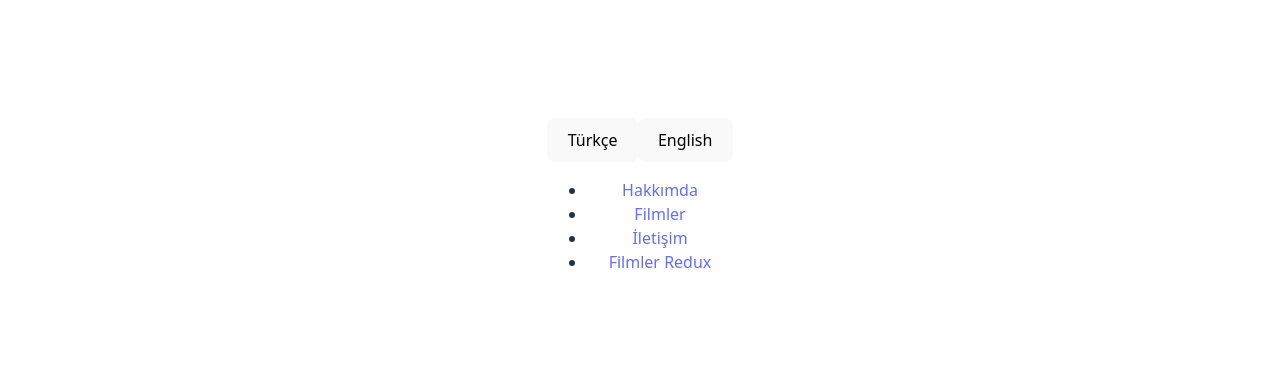
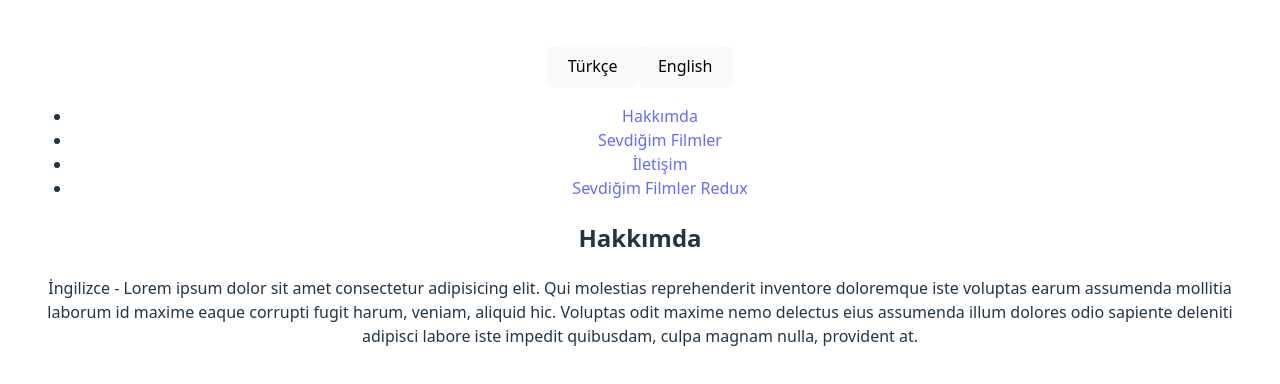
Before and after one commit to lenakucukmisirliyan/react_project, a React (Vite) app: page /about-me in a window 1280 px wide. Shown: the part 196-580 px from the top of the page. Built offline with nearby package versions, Linux system fonts and the light colour scheme.

Commit message:
Add multilanguage support with react-intl

```diff
--- a/package.json
+++ b/package.json
@@ -13,6 +13,7 @@
     "@reduxjs/toolkit": "^2.8.2",
     "react": "^19.1.0",
     "react-dom": "^19.1.0",
+    "react-intl": "^7.1.11",
     "react-redux": "^9.2.0",
     "react-router-dom": "^7.6.2"
   },
--- a/src/App.jsx
+++ b/src/App.jsx
@@ -7,6 +7,7 @@ import Movies from './pages/Movies';
 import Contact from './pages/Contact';
 import Movies_redux from './pages/Movies_redux';
 import { MENU_ITEMS, PAGE_ID_LIST } from './constants/constant';
+import { FormattedMessage } from 'react-intl';
 
 const routeList = {
   [PAGE_ID_LIST.ABOUT]: About,
@@ -15,15 +16,11 @@ const routeList = {
   [PAGE_ID_LIST.MOVIES_REDUX]: Movies_redux,
 };
 
-function App() {
-  const [lang, setLang] = useState('tr')
+function App({lang}) {
 
   return (
     <div>
-      <button onClick={() => setLang('tr')}>Türkçe</button>
-      <button onClick={() => setLang('en')}>English</button>
-
-      <Menu lang={lang} />
+      <Menu />
 
       <Routes>
         <Route path="/" element={<Navigate to="/about-me" replace />} />
@@ -33,8 +30,8 @@ function App() {
           return (
             <Route
               key={item.id}
-              path={lang === 'tr' ? item.url : item.url_en}
-              element={<Component lang={lang} />}
+              path={item.url_en}
+              element={<Component lang={lang}/>}
             />
           )
         })}
--- a/src/components/Menu.jsx
+++ b/src/components/Menu.jsx
@@ -1,16 +1,17 @@
 import React from "react";
 import { Link } from 'react-router-dom';
 import { MENU_ITEMS } from "../constants/constant";
+import { FormattedMessage } from "react-intl";
 
 
-function Menu({lang}) {
+function Menu() {
     return (
         <nav>
             <ul>
                 {MENU_ITEMS.map(item => (
                     <li key={item.id}>
-                        <Link to={lang === 'tr' ? item.url : item.url_en}>
-                            {item.label[lang]}
+                        <Link to={item.url_en}>
+                            <FormattedMessage id={`menu.${item.id}`}/>
                         </Link>
                     </li>
                 ))}
--- a/src/constants/constant.js
+++ b/src/constants/constant.js
@@ -2,25 +2,21 @@ export const MENU_ITEMS = [
   {
     id: 1,
     label: { tr: "Hakkımda", en: "About Me" },
-    url: '/hakkimda',
     url_en: '/about-me',
   },
   {
     id: 2,
     label: { tr: "Filmler", en: "Movies" },
-    url: '/filmler',
     url_en: '/movies',
   },
   {
     id: 3,
     label: { tr: "İletişim", en: "Contact" },
-    url: '/iletisim',
     url_en: '/contact',
   },
   {
     id: 4,
     label: { tr: "Filmler Redux", en: "Movies Redux" },
-    url: '/filmler-redux',
     url_en: '/movies-redux',
   }
 ]
--- a/src/features/movies/moviesSlice.js
+++ b/src/features/movies/moviesSlice.js
@@ -2,8 +2,8 @@ import { createSlice, createAsyncThunk } from '@reduxjs/toolkit';
 
 export const fetchMovies = createAsyncThunk(
     'movies/fetchMovies',
-    async () => {
-        const response = await fetch(`https://api.themoviedb.org/3/movie/popular?api_key=23a0dfb4e623e111fa20f927a8922a98&language=tr-TR&page=1`)
+    async (lang) => {
+        const response = await fetch(`https://api.themoviedb.org/3/movie/popular?api_key=23a0dfb4e623e111fa20f927a8922a98&language=${lang}&page=1`)
         const data = await response.json();
         return data.results.slice(0,10);
     }
--- /dev/null
+++ b/src/locales/en.json
@@ -0,0 +1,20 @@
+{
+  "menu.1": "About Me",
+  "menu.2": "Favorite Movies",
+  "menu.3": "Contact",
+  "menu.4": "Favorite Movies Redux",
+
+  "about.title": "About Me",
+  "movies.title": "Favorite Movies",
+  "contact.title": "Contact",
+  "moviesRedux.title": "Favorite Movies Redux",
+
+  "contact.name": "Name",
+  "contact.surname": "Surname",
+  "contact.email": "E-mail",
+
+  "form.send": "Send",
+  "form.sent": "Form has been sent successfully"
+
+
+}
--- /dev/null
+++ b/src/locales/tr.json
@@ -0,0 +1,18 @@
+{
+  "menu.1": "Hakkımda",
+  "menu.2": "Sevdiğim Filmler",
+  "menu.3": "İletişim",
+  "menu.4": "Sevdiğim Filmler Redux",
+
+  "about.title": "Hakkımda",
+  "movies.title": "Sevdiğim Filmler",
+  "contact.title": "İletişim",
+  "moviesRedux.title": "Sevdiğim Filmler Redux",
+
+  "contact.name": "İsim",
+  "contact.surname": "Soyisim",
+  "contact.email": "E-posta",
+  "form.send": "Gönder",
+  "form.sent": "Form başarıyla gönderildi"
+
+}
--- a/src/main.jsx
+++ b/src/main.jsx
@@ -1,4 +1,4 @@
-import React from 'react';
+import React, {useState} from 'react';
 import ReactDOM, { createRoot } from 'react-dom/client';
 import './index.css';
 import App from './App.jsx';
@@ -6,12 +6,35 @@ import { BrowserRouter } from 'react-router-dom';
 import { Provider } from 'react-redux';
 import { store } from './app/store';
 
+import { IntlProvider } from 'react-intl';
+import messages_tr from './locales/tr.json';
+import messages_en from './locales/en.json';
+
+const messages = {
+  tr: messages_tr,
+  en: messages_en,
+};
+
+function Root() {
+  const [locale, setLocale] = useState('tr');
+
+  return(
+    <Provider store={store}>
+      <BrowserRouter>
+        <IntlProvider locale={locale} messages={messages[locale]}>
+          <div>
+            <button onClick={() => setLocale('tr')}>Türkçe</button>
+            <button onClick={() => setLocale('en')}>English</button>
+            <App lang={locale}/>
+          </div>
+        </IntlProvider>
+      </BrowserRouter>
+    </Provider>
+  )
+}
+
 createRoot(document.getElementById('root')).render(
   <React.StrictMode>
-    <Provider store={store}>
-      <BrowserRouter>
-        <App />
-      </BrowserRouter>
-    </Provider>
+    <Root />
   </React.StrictMode>
 );
--- a/src/pages/About.jsx
+++ b/src/pages/About.jsx
@@ -1,9 +1,11 @@
-function About({lang}) {
+import { FormattedMessage } from "react-intl";
+
+function About() {
     return(
         <div>
-            <h2>{lang == 'en' ? 'About Me' : 'Hakkımda'}</h2>
+            <h2><FormattedMessage id="about.title" /></h2>
             <p>
-                {lang == 'en' ? 'İngilizce - Lorem ipsum dolor sit amet consectetur adipisicing elit. Qui molestias reprehenderit inventore doloremque iste voluptas earum assumenda mollitia laborum id maxime eaque corrupti fugit harum, veniam, aliquid hic. Voluptas odit maxime nemo delectus eius assumenda illum dolores odio sapiente deleniti adipisci labore iste impedit quibusdam, culpa magnam nulla, provident at.': 'Türkçe - Lorem ipsum dolor sit amet consectetur adipisicing elit. Nostrum nesciunt quam ducimus obcaecati exercitationem sequi incidunt sapiente architecto, unde voluptatibus facere voluptates atque rerum, repudiandae, in officiis! Consectetur, itaque pariatur soluta iure distinctio suscipit rerum. Delectus, labore ullam. Amet, pariatur. Dicta velit rerum nemo doloribus amet, voluptas illo itaque ab'}
+                {'İngilizce - Lorem ipsum dolor sit amet consectetur adipisicing elit. Qui molestias reprehenderit inventore doloremque iste voluptas earum assumenda mollitia laborum id maxime eaque corrupti fugit harum, veniam, aliquid hic. Voluptas odit maxime nemo delectus eius assumenda illum dolores odio sapiente deleniti adipisci labore iste impedit quibusdam, culpa magnam nulla, provident at.'}
             </p>
         </div>
     );
--- a/src/pages/Contact.jsx
+++ b/src/pages/Contact.jsx
@@ -1,13 +1,14 @@
 import { useState } from "react";
+import { FormattedMessage } from "react-intl";
 
-function Contact ({lang}) {
+function Contact () {
     const [name, setName] = useState('')
     const [surname, setSurname] = useState('')
     const [email, setEmail] = useState('')
 
     function handleSubmit (e) {
         e.preventDefault()
-        alert(lang === 'tr' ? 'Form Gönderildi!' : 'Form has been sent')
+        alert('Form has been sent')
 
         setName('');
         setSurname('');
@@ -16,9 +17,9 @@ function Contact ({lang}) {
 
     return(
         <form onSubmit={handleSubmit}>
-            <h2>{lang == 'en' ? 'Contact' : 'İletişim'}</h2>
+            <h2><FormattedMessage id="contact.title" /></h2>
             <label>
-                {lang == 'tr' ? 'Ad : ' : 'Name : '}
+                <FormattedMessage id="contact.name"/>
                 <input
                     type="text"
                     value={name}
@@ -27,7 +28,7 @@ function Contact ({lang}) {
             </label>
             <br></br>
             <label>
-                {lang == 'tr' ? 'Soyad : ' : 'Surname : '}
+                <FormattedMessage id="contact.surname"/>
                 <input
                     type="text"
                     value={surname}
@@ -36,7 +37,7 @@ function Contact ({lang}) {
             </label>
             <br></br>
             <label>
-                {lang == 'tr' ? 'E-mail : ' : 'E-mail : '}
+                <FormattedMessage id="contact.email"/>
                 <input
                     type="email"
                     value={email}
@@ -44,7 +45,7 @@ function Contact ({lang}) {
                 />
             </label>
             <br></br>
-            <button type="submit">{lang === 'tr' ? 'Gönder' : 'Send'}</button>
+            <button type="submit"><FormattedMessage id="form.send"/></button>
         </form>
     )
 }
--- a/src/pages/Movies.jsx
+++ b/src/pages/Movies.jsx
@@ -1,4 +1,5 @@
 import React, { useEffect, useState } from "react";
+import { FormattedMessage } from "react-intl";
 
 const API_KEY = "23a0dfb4e623e111fa20f927a8922a98"
 
@@ -6,18 +7,19 @@ function MovieList ({lang}) {
     const [movies, setMovies] = useState([]);
 
     useEffect (() => {
-        fetch(`https://api.themoviedb.org/3/movie/popular?api_key=${API_KEY}&language=tr-TR&page=1`)
+        const apiLang = lang === "tr" ? "tr-TR" : "en-US";
+        fetch(`https://api.themoviedb.org/3/movie/popular?api_key=${API_KEY}&language=${lang}&page=1`)
             .then(res => res.json())
             .then(data => setMovies(data.results))
             .catch(err => console.error("Veri alınamadı" ,err));
-    }, []);
+    }, [lang]);
 
     return(
         <div>
-            <h2>{lang == 'en' ? 'Movies' : 'Filmler'}</h2>
+            <h2><FormattedMessage id="movies.title" /></h2>
             <ul>
                 {movies.slice(0, 10).map(movie => (
-                    <li key={movie.id}>{lang === 'en' ? movie.original_title : movie.title}</li>
+                    <li key={movie.id}>{movie.title}</li>
                 ))}
             </ul>
         </div>
--- a/src/pages/Movies_redux.jsx
+++ b/src/pages/Movies_redux.jsx
@@ -1,24 +1,26 @@
 import { useEffect } from "react";
 import { useDispatch, useSelector } from "react-redux";
 import { fetchMovies } from "../features/movies/moviesSlice";
+import { FormattedMessage } from "react-intl";
 
-function Movies_redux({ lang }) {
+function Movies_redux({lang}) {
     const dispatch = useDispatch();
     const { items, loading, error } = useSelector((state) => state.movies);
 
     useEffect(() => {
-        dispatch(fetchMovies());
-    }, [dispatch]);
+        const moviesLang = lang === "tr" ? "tr-TR" : "en-US";
+        dispatch(fetchMovies(moviesLang));
+    }, [dispatch, lang]);
 
-    if (loading) return <p>{lang === 'en' ? "Loading..." : "Yükleniyor..."}</p>;
+    if (loading) return <p>{"Loading..."}</p>;
     if (error) return <p>{error}</p>;
 
     return (
         <div>
-            <h2>{lang === 'en' ? "Movies with Redux" : "Redux ile Filmler"}</h2>
+            <h2><FormattedMessage id="moviesRedux.title" /></h2>
             <ul>
                 {items.map((movie) => (
-                    <li key={movie.id}>{lang === 'en' ? movie.original_title : movie.title}</li>
+                    <li key={movie.id}>{movie.title}</li>
                 ))}
             </ul>
         </div>
```
Also changed, not shown: 1 other file (tests, documents, lock files or other folders).
